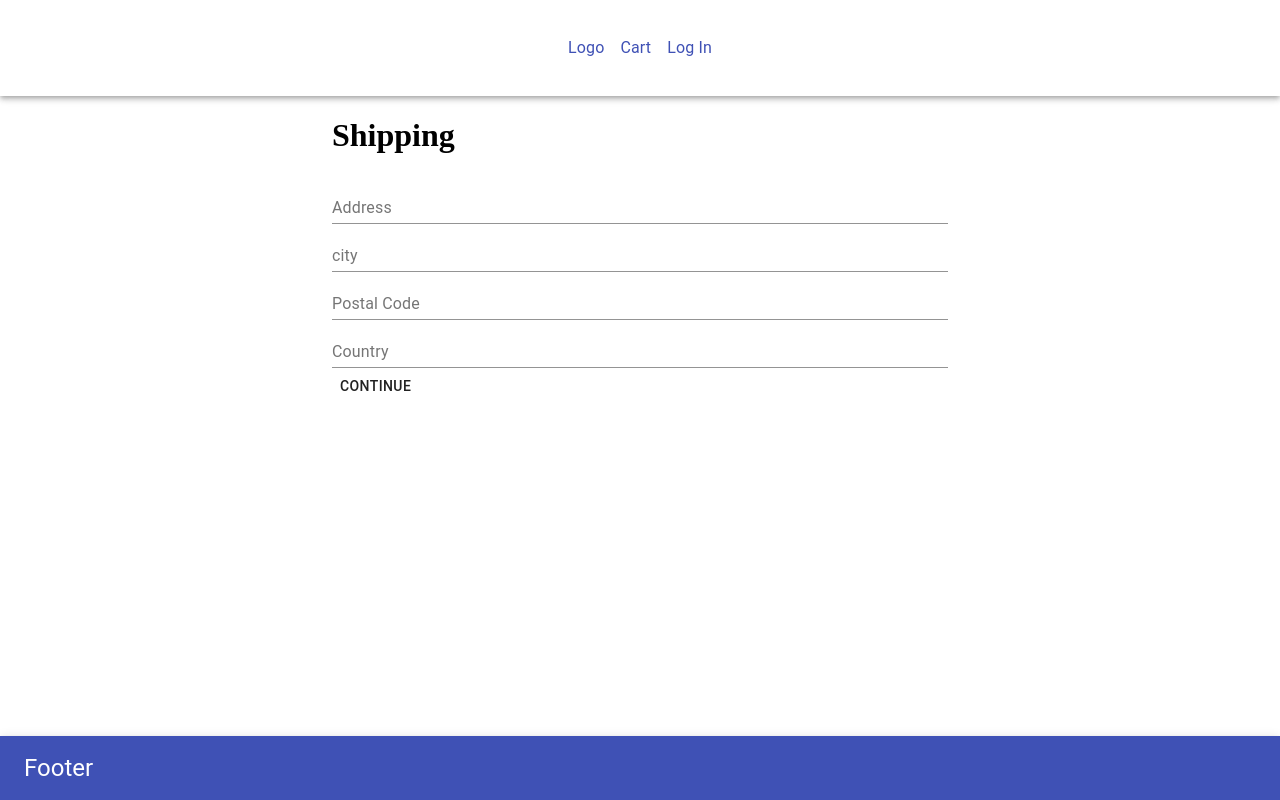
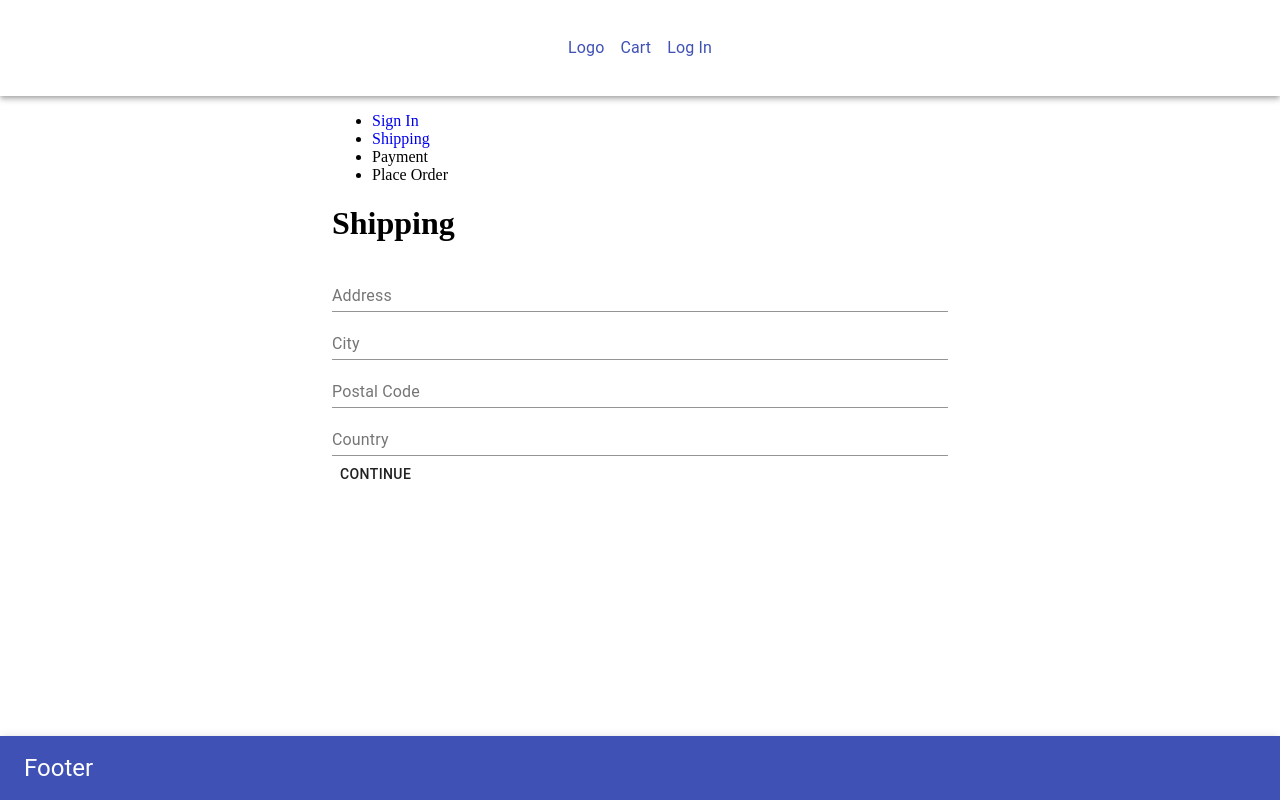
Before and after one commit to ARodriguezHacks/le-magasin-shop, a React (Create React App) app in the folder frontend/: page /shipping in a window 1280 px wide. Built offline with nearby package versions, Linux system fonts and the light colour scheme.

Commit message:
Add CheckoutSteps'

```diff
--- /dev/null
+++ b/frontend/src/components/CheckoutSteps.js
@@ -0,0 +1,30 @@
+import React from "react";
+import { Link } from "react-router-dom";
+import { Stepper, Step, StepLabel } from "@material-ui/core";
+
+const CheckoutSteps = ({ step1, step2, step3, step4 }) => {
+  return (
+    <nav>
+      <ul>
+        <li>
+          {step1 ? <Link to="/login">Sign In</Link> : <span>Sign In</span>}
+        </li>
+        <li>
+          {step2 ? <Link to="/shipping">Shipping</Link> : <span>Shipping</span>}
+        </li>
+        <li>
+          {step3 ? <Link to="/payment">Payment</Link> : <span>Payment</span>}
+        </li>
+        <li>
+          {step4 ? (
+            <Link to="/placeorder">Place Order</Link>
+          ) : (
+            <span>Place Order</span>
+          )}
+        </li>
+      </ul>
+    </nav>
+  );
+};
+
+export default CheckoutSteps;
--- a/frontend/src/screens/ShippingScreen.js
+++ b/frontend/src/screens/ShippingScreen.js
@@ -12,6 +12,7 @@ import {
   Paper,
 } from "@material-ui/core";
 import FormContainer from "../components/FormContainer";
+import CheckoutSteps from "../components/CheckoutSteps";
 import { saveShippingAddress } from "../actions/cartActions";
 
 const ShippingScreen = () => {
@@ -19,10 +20,12 @@ const ShippingScreen = () => {
   const cart = useSelector((state) => state.cart);
   const { shippingAddress } = cart;
 
-  const [address, setAddress] = useState(shippingAddress.address);
-  const [city, setCity] = useState(shippingAddress.city);
-  const [postalCode, setPostalCode] = useState(shippingAddress.postalCode);
-  const [country, setCountry] = useState(shippingAddress.country);
+  const [address, setAddress] = useState(shippingAddress.address || "");
+  const [city, setCity] = useState(shippingAddress.city || "");
+  const [postalCode, setPostalCode] = useState(
+    shippingAddress.postalCode || ""
+  );
+  const [country, setCountry] = useState(shippingAddress.country || "");
 
   const dispatch = useDispatch();
 
@@ -34,6 +37,7 @@ const ShippingScreen = () => {
 
   return (
     <FormContainer>
+      <CheckoutSteps step1 step2 />
       <h1>Shipping</h1>
       <form onSubmit={handleSubmit}>
         <FormGroup>
@@ -52,7 +56,7 @@ const ShippingScreen = () => {
         </FormGroup>
         <FormGroup>
           <FormControl>
-            <InputLabel htmlFor="City">city</InputLabel>
+            <InputLabel htmlFor="city">City</InputLabel>
             <Input
               type="text"
               id="city"
```
